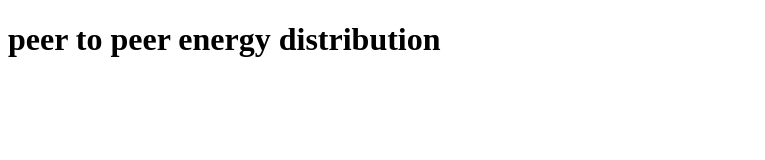
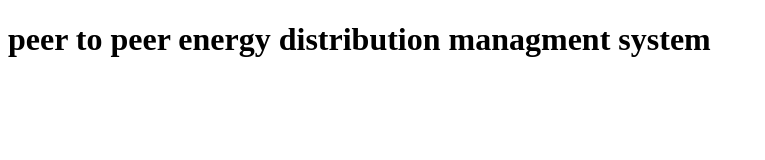
Before and after one commit to jerry-sunny/learngit, a plain HTML site: page index.html in a window 1280 px wide. Shown: the whole page, without its empty margins (0-765 px from the left). Drawn offline with Linux system fonts and the light colour scheme.

Commit message:
merge index

```diff
--- a/index.html
+++ b/index.html
@@ -5,7 +5,7 @@
 <title>Welcome Energy managment team</title>
 <meta class="foundation-mq"></head>
 <body>
-<h1> peer to peer energy distribution
+<h1> peer to peer energy distribution managment system
 </h1>
 </body>
 </html>
```
